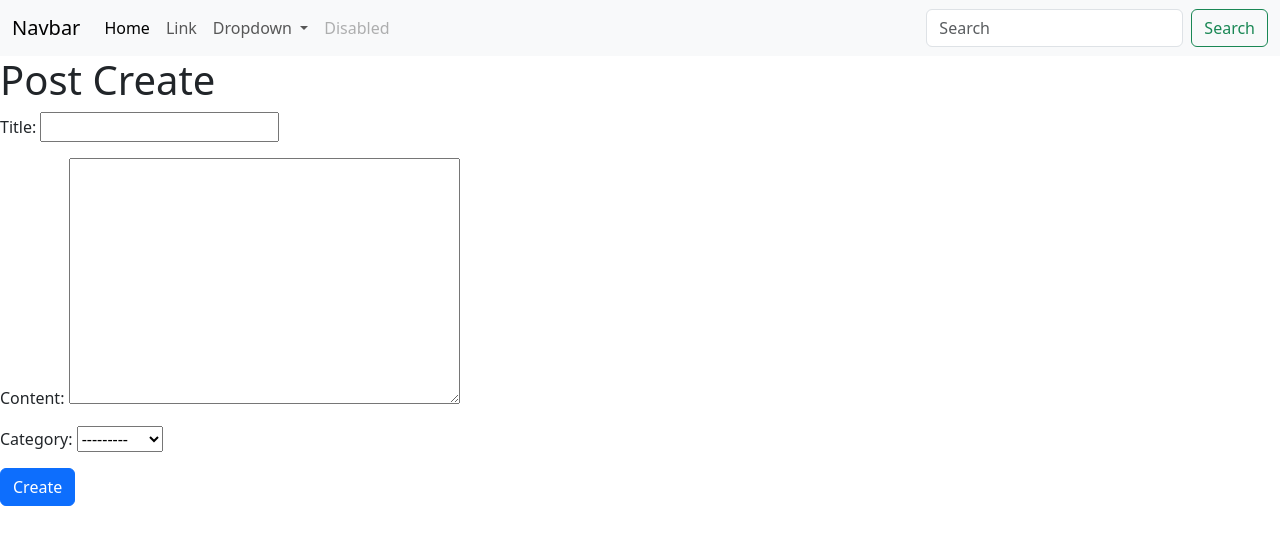
After one commit to songlei1979/simple_blog_24s2, a Django app: page /post_create/ in a window 1280 px wide. The commit adds this page. Shown: the top 545 px of the page. Run offline with Django 5.2, Linux system fonts and the light colour scheme; data comes from the database, SQL or seed files in the repository; both versions use the stored data as it was after the commit.

Commit message:
created create view

```diff
--- a/blog/models.py
+++ b/blog/models.py
@@ -16,3 +16,6 @@ class Post(models.Model):
 
     def __str__(self):
         return self.title
+
+    def get_absolute_url(self):
+        return f'/post_detail/{self.id}/'
--- a/blog/urls.py
+++ b/blog/urls.py
@@ -1,7 +1,13 @@
 from django.urls import path
 
-from blog.views import HomeView
+from blog.views import HomeView, PostDetailView, PostCreateView
 
 urlpatterns = [
     path('', HomeView.as_view(), name='home'),
+    path('post_detail/<int:pk>/',
+         PostDetailView.as_view(),
+         name='post_detail'),
+    path('post_create/',
+         PostCreateView.as_view(),
+         name='post_create'),
 ]
--- a/blog/views.py
+++ b/blog/views.py
@@ -1,5 +1,5 @@
 from django.shortcuts import render
-from django.views.generic import ListView
+from django.views.generic import ListView, DetailView, CreateView
 
 from blog.models import Post
 
@@ -9,3 +9,12 @@ class HomeView(ListView):
     model = Post
     template_name = 'home.html'
     ordering = ['-created_at']
+
+class PostDetailView(DetailView):
+    model = Post
+    template_name = 'post_detail.html'
+
+class PostCreateView(CreateView):
+    model = Post
+    fields = ['title', 'content', 'category']
+    template_name = 'post_create.html'
--- a/templates/home.html
+++ b/templates/home.html
@@ -4,10 +4,13 @@
 {% endblock %}
 {% block content %}
     <h1>Welcome to my blog</h1>
+    <a href="{% url 'post_create' %}">Create Post</a>
     <ul>
         {% for post in object_list %}
             <li>
-                <a href="">{{ post.title }}</a>
+                <a href="{% url 'post_detail' post.id %}">
+                    {{ post.title }}
+                </a>
                 <p>{{ post.content }}</p>
                 <p>{{ post.category }}</p>
                 <p>{{ post.created_at }}</p>
--- /dev/null
+++ b/templates/post_create.html
@@ -0,0 +1,14 @@
+{% extends 'base.html' %}
+{% block title %}
+    Post Create
+{% endblock %}
+{% block content %}
+    <h1>Post Create</h1>
+    <form method="post">
+        {% csrf_token %}
+        {{ form.as_p }}
+        <button type="submit" class="btn btn-primary">
+            Create
+        </button>
+    </form>
+{% endblock %}
```
Also changed, not shown: templates/post_detail.html (added, +14 -0 lines), db.sqlite3.
